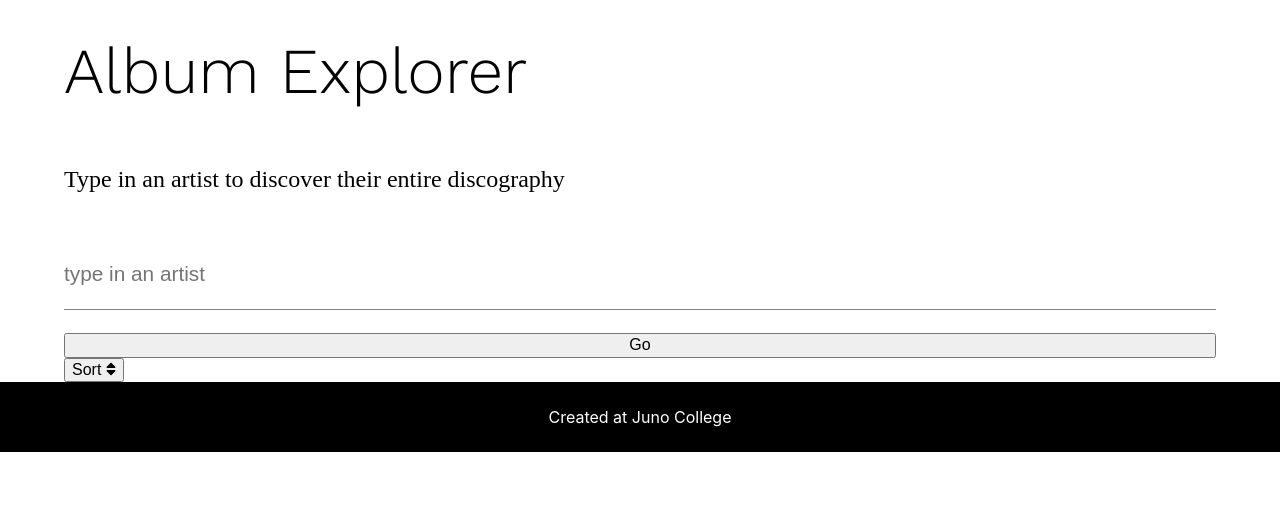
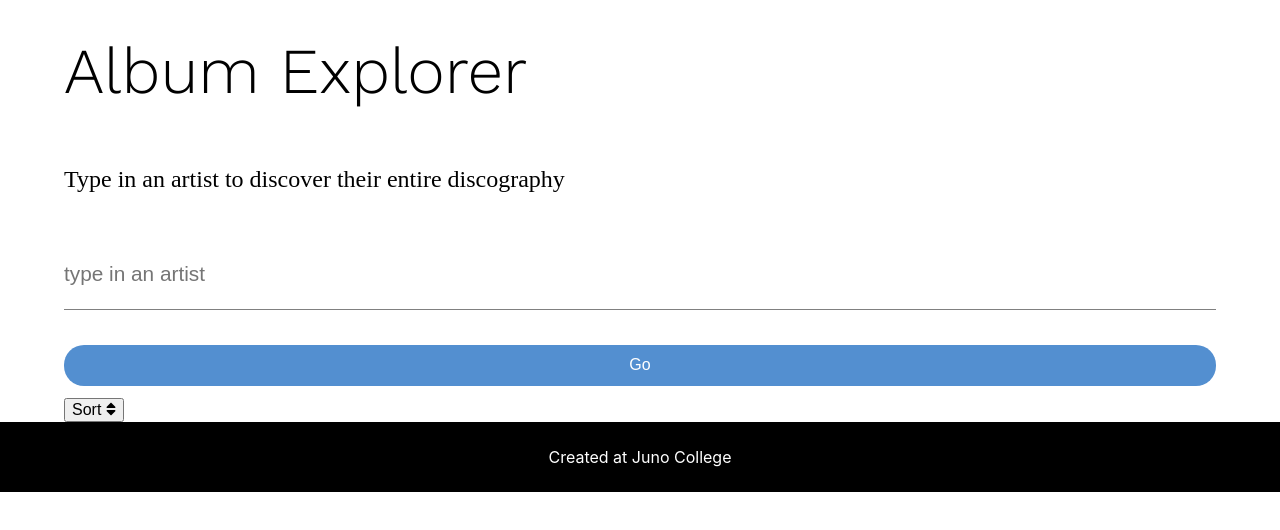
Before and after one commit to anjelicatizon/album-explorer, a React (Create React App) app: page / in a window 1280 px wide. Shown: the top 530 px of the page. Built offline with nearby package versions, Linux system fonts and the light colour scheme; a web font is replaced by a local one.

Commit message:
descending sort functionality

```diff
--- a/src/App.css
+++ b/src/App.css
@@ -80,8 +80,22 @@ input[type=text] {
 }
 
 input[type=submit] {
+  background-color: #538fd0;
+  border: none;
+  color: white;
+  margin: 1% 0;
+  padding: 1%;
+  text-align: center;
+  text-decoration: none;
+  font-size: 1rem;
+  border-radius: 20px;
+}
 
-}
+/*********************/
+/*      RESULTS      */
+/*********************/
+
+
 
 /*********************/
 /*      FOOTER       */
--- a/src/App.js
+++ b/src/App.js
@@ -32,27 +32,7 @@ class App extends React.Component {
   handleClick = (event) => {
     event.preventDefault();
 
-    // axios({
-    //   method: "GET",
-    //   url: "https://itunes.apple.com/search",
-    //   dataResponse: "JSON",
-    //   params: {
-    //     // term: 'Fall Out Boy',
-    //     term: this.state.userInput,
-    //     country: "CA",
-    //     media: "music",
-    //     entity: "album"
-    //   }
-    // }).then((res) => {
-    //     // albums is the array of the results returned from API
-    //     const albumsReturned = res.data.results
-    //     console.log(albumsReturned)
-
-    //     // Error handling if no results are returned
-    //     albumsReturned.length !== 0 ? this.setState({
-    //       albums: albumsReturned
-    //     }) : alert("Sorry! We couldn't find an artist with that name. Please try another artist!");
-    //   });
+    // Axios call using Juno proxy server
     axios({
       url: 'https://proxy.hackeryou.com',
       responseType:'json',
@@ -63,7 +43,7 @@ class App extends React.Component {
         reqUrl: 'https://itunes.apple.com/search',
         params: {
           term: this.state.userInput,
-          country: 'CA',
+          country: "CA",
           media: "music",
           entity: "album"
         },
@@ -86,13 +66,14 @@ class App extends React.Component {
   }
 
   //Tracks Sort button
-  handleSort = (event) => {
-    console.log(event)
+  handleSort = () => {
+    const sortedList = this.state.albums.sort((a, b) => Date.parse(b.releaseDate) - Date.parse(a.releaseDate))
 
-    // this.setState({
-    //   albums: albumsReturned
-    // })
-    // // const sortedResults = [...album].sort()
+    console.log(sortedList)
+
+    this.setState({
+      albums: sortedList
+    })
   }
 
   render() {
```
